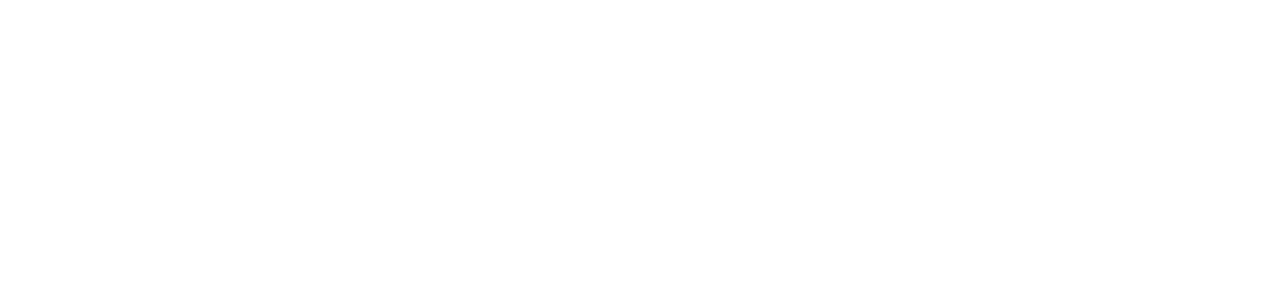
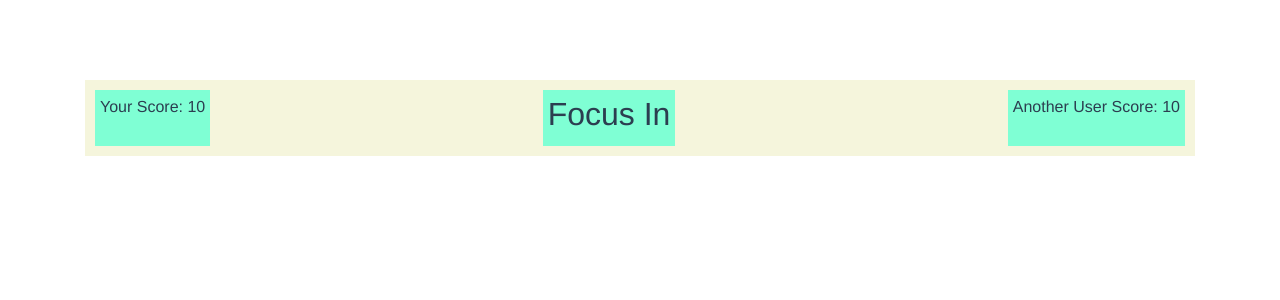
Before and after one commit to Focus-In/client, a Vue app: page /playgame in a window 1280 px wide. Shown: the top 300 px of the page. Built offline with nearby package versions, Linux system fonts and the light colour scheme.

Commit message:
playgame-page

```diff
--- a/src/router/index.js
+++ b/src/router/index.js
@@ -2,6 +2,7 @@
 import VueRouter from 'vue-router'
 import Home from '../views/Home.vue'
 import Lobby from '../views/Lobby.vue'
+import PlayGame from '../views/PlayGame.vue'
 
 Vue.use(VueRouter)
 
@@ -15,6 +16,11 @@
     path: '/lobby',
     name: 'lobby',
     component: Lobby
+  },
+  {
+    path: '/playgame',
+    name: 'PlayGame',
+    component: PlayGame
   }
 ]
 
--- /dev/null
+++ b/src/views/PlayGame.vue
@@ -0,0 +1,47 @@
+<template>
+<div class="container">
+    <div class="play-board">
+        <div class="play-board-header">
+            <div class="score-user">
+                Your Score: 10
+            </div>
+            <div class="logo">
+                <h2>Focus In</h2>
+            </div>
+            <div class="score-user">
+                Another User Score: 10
+            </div>
+        </div>
+    </div>
+</div>
+</template>
+
+<script>
+export default {
+
+}
+</script>
+
+<style>
+
+.play-board{
+    display: flex;
+    justify-content: center;
+    margin-top: 10vh;
+    background-color: beige;
+}
+
+.play-board-header{
+    width: 100%;
+    display: flex;
+    justify-content: space-between;
+    margin: 5px;
+}
+
+.play-board-header div{
+    background-color: aquamarine;
+    margin: 5px;
+    padding: 5px;
+}
+
+</style>
```
